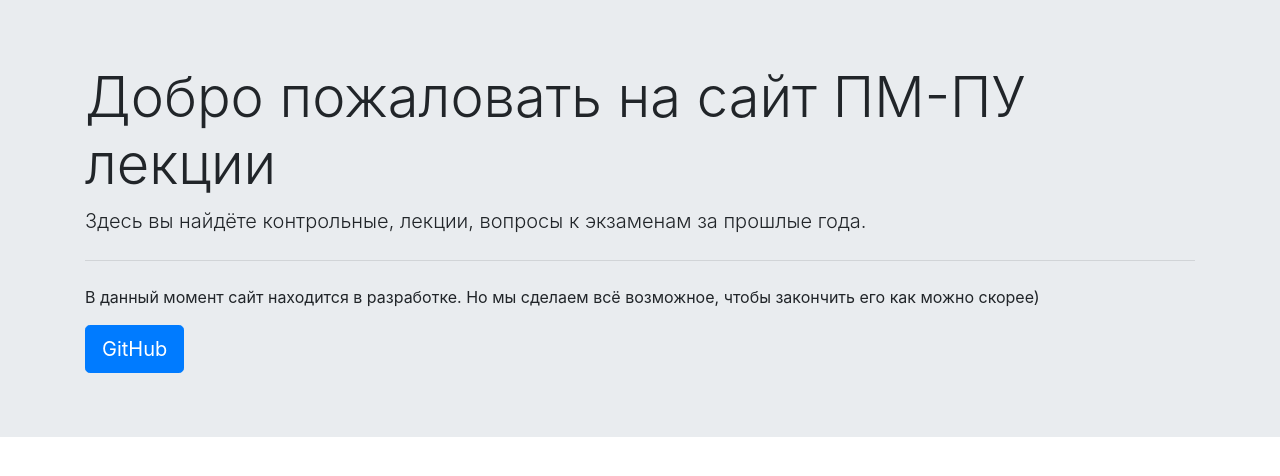
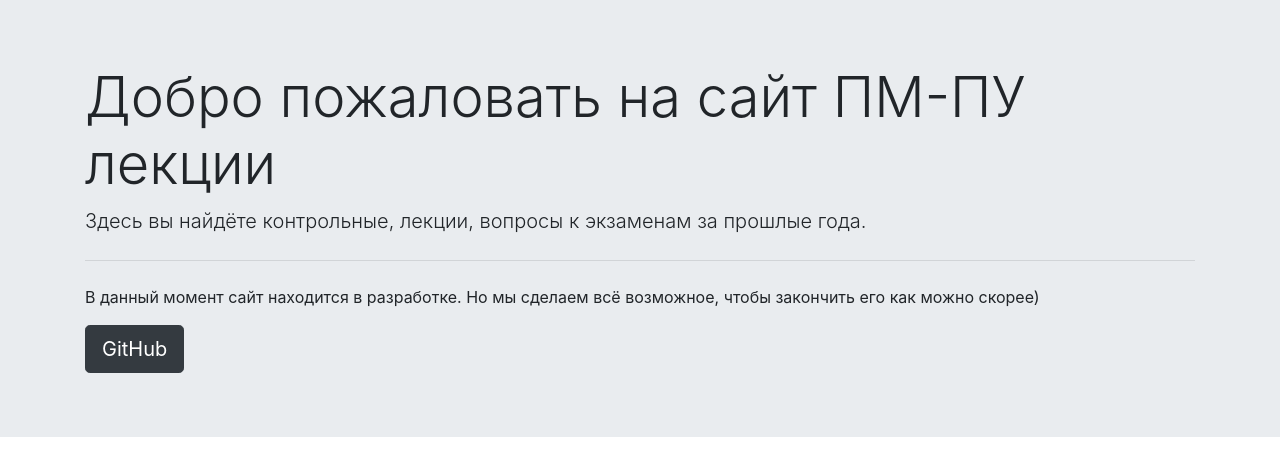
Before and after one commit to PMPUlecture/PMPUlecture, a Django app: page / in a window 1280 px wide. Shown: the top 476 px of the page. Run offline with Django 3.2, Linux system fonts and the light colour scheme; some libraries are stand-ins or nearby versions.

Commit message:
change color

```diff
--- a/main/templates/index.html
+++ b/main/templates/index.html
@@ -16,7 +16,7 @@
     <p class="lead">Здесь вы найдёте контрольные, лекции, вопросы к экзаменам за прошлые года.</p>
     <hr class="my-4">
   		<p>В данный момент сайт находится в разработке. Но мы сделаем всё возможное, чтобы закончить его как можно скорее)</p>
-  		<a class="btn btn-primary btn-lg" href="https://github.com/PMPUlecture/PMPUlecturel" role="button">GitHub</a>
+  		<a class="btn btn-dark btn-lg" href="https://github.com/PMPUlecture/PMPUlecturel" role="button">GitHub</a>
   </div>
 </div>
 
```
